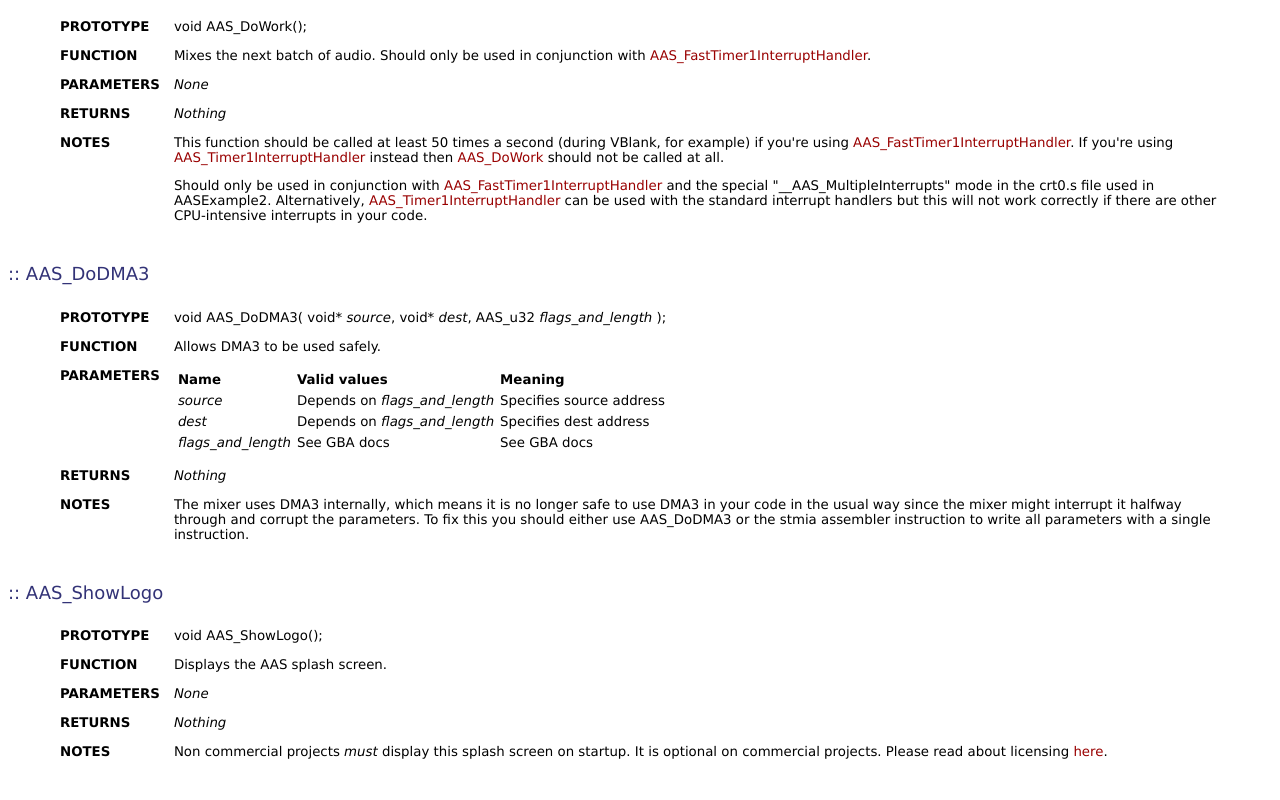
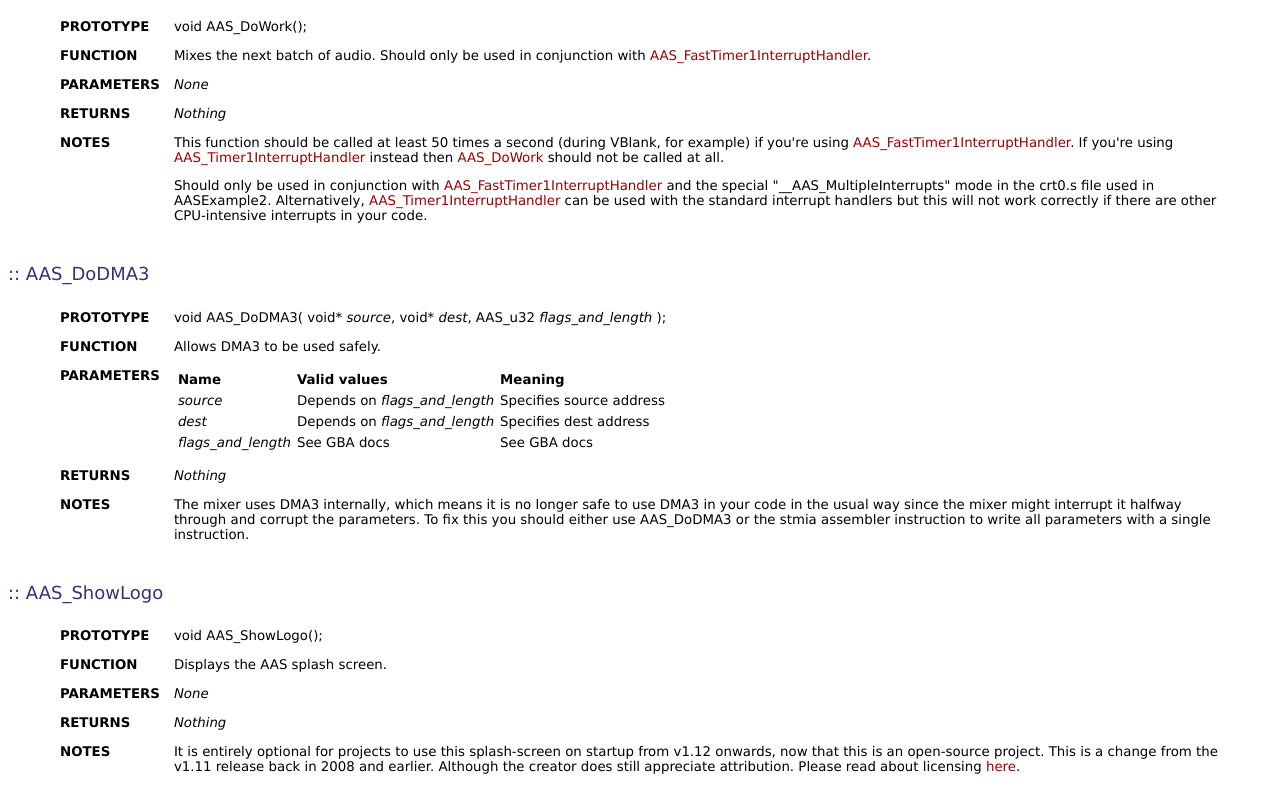
Before and after one commit to stuij/apex-audio-system, a plain HTML site: page docs/api_general.html in a window 1280 px wide. Shown: the part 1889-2689 px from the top of the page. Drawn offline with Linux system fonts and the light colour scheme.

Commit message:
clarify splash screen isn't manditory

```diff
--- a/docs/api_general.html
+++ b/docs/api_general.html
@@ -313,7 +313,7 @@ See GBA docs
 <tr>
 <td valign=top><b>NOTES</b></td>
 <td>
-<p>Non commercial projects <i>must</i> display this splash screen on startup. It is optional on commercial projects. Please read about licensing <a href="index.html">here</a>.</p>
+<p>It is entirely optional for projects to use this splash-screen on startup from v1.12 onwards, now that this is an open-source project. This is a change from the v1.11 release back in 2008 and earlier. Although the creator does still appreciate attribution. Please read about licensing <a href="index.html">here</a>.</p>
 </td>
 </tr>
 </table>
```
